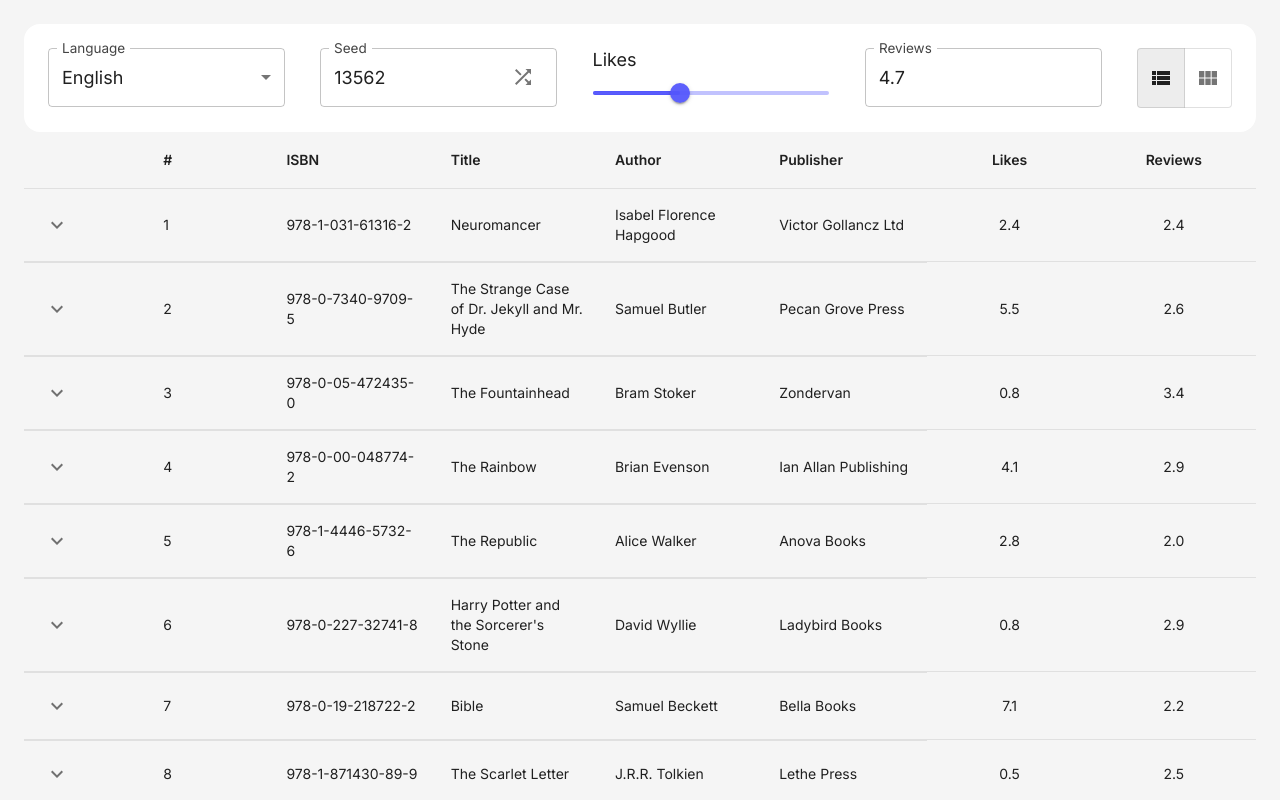
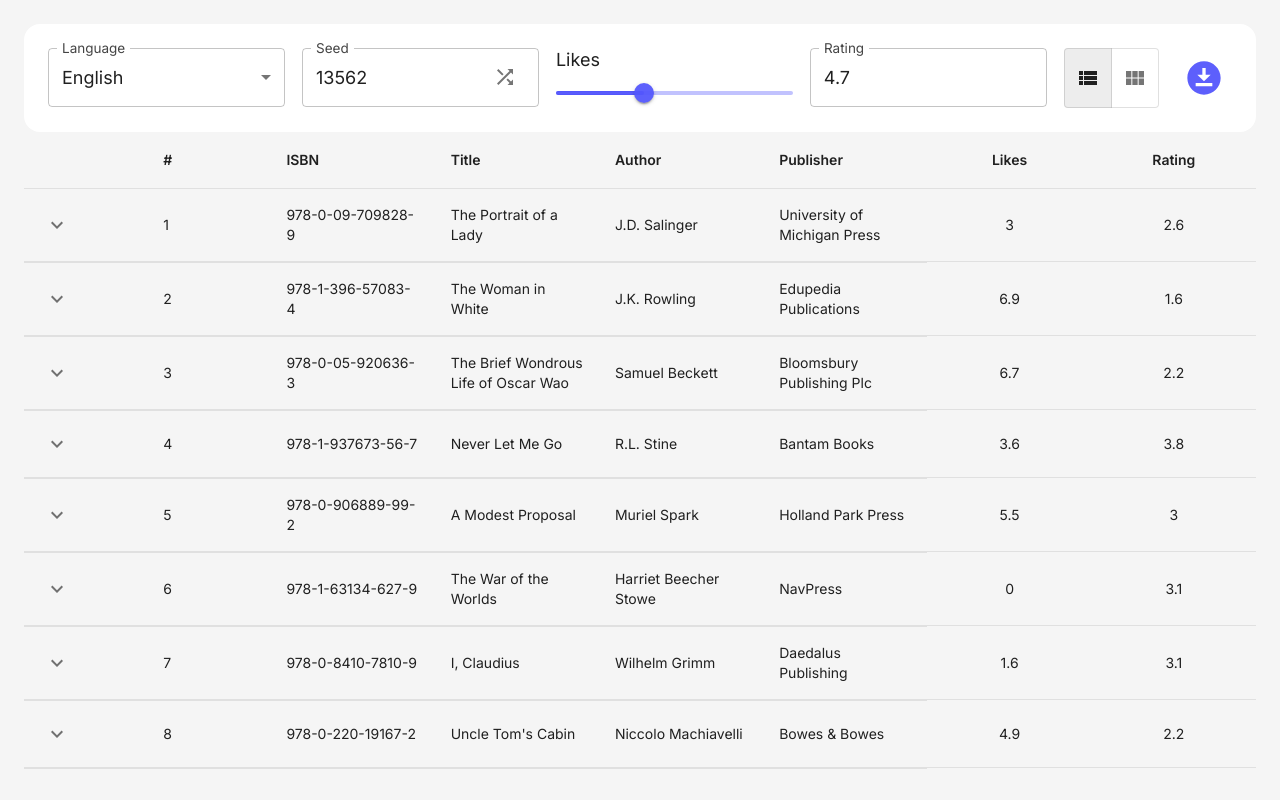
Before and after one commit to krisPosashkova/book-store-app, a Next.js app: page / in a window 1280 px wide. Built offline with nearby package versions, Linux system fonts and the light colour scheme; a web font is replaced by a local one.

Commit message:
add ExportCsvButton and update book rating

```diff
--- a/package.json
+++ b/package.json
@@ -20,6 +20,7 @@
     "modern-css-reset": "^1.4.0",
     "next": "^15.0.2",
     "normalize.css": "^8.0.1",
+    "papaparse": "^5.4.1",
     "react": "^18.3.1",
     "react-dom": "^18.3.1",
     "styled-components": "^6.1.13"
@@ -29,6 +30,7 @@
     "@types/faker": "^6.6.8",
     "@types/lodash.debounce": "^4.0.9",
     "@types/node": "^20",
+    "@types/papaparse": "^5.3.15",
     "@types/react": "^18",
     "@types/react-dom": "^18",
     "eslint": "^8",
--- a/src/app/api/books/route.ts
+++ b/src/app/api/books/route.ts
@@ -22,7 +22,7 @@ export async function GET(request: NextRequest) {
             Math.max(1, Number(searchParams.get("pageSize")) || 20)
         );
         const targetLikes = Number(searchParams.get("averageLikes") || 3.7);
-        const targetRating = Number(searchParams.get("averageReviews") || 4.7);
+        const targetRating = Number(searchParams.get("averageRating") || 4.7);
 
         const config = localeConfigs[region as keyof typeof localeConfigs];
         if (!config) {
--- a/src/components/Books/index.tsx
+++ b/src/components/Books/index.tsx
@@ -15,8 +15,8 @@ const Books = () => {
         setSeed,
         likes,
         setLikes,
-        reviews,
-        setReviews,
+        rating,
+        setRating,
         view,
         setView,
         generateRandomSeed,
@@ -39,11 +39,12 @@ const Books = () => {
                     onSeedChange={setSeed}
                     likes={likes}
                     onLikesChange={setLikes}
-                    reviews={reviews}
-                    onReviewsChange={setReviews}
+                    rating={rating}
+                    onRatingChange={setRating}
                     view={view}
                     onViewChange={setView}
                     generateRandomSeed={generateRandomSeed}
+                    books={books}
                 />
 
                 {error ? (
--- a/src/components/Books/useBooks.tsx
+++ b/src/components/Books/useBooks.tsx
@@ -8,7 +8,7 @@ export const useBooks = () => {
     const [language, setLanguage] = useState<string>("en");
     const [seed, setSeed] = useState<number>(13562);
     const [likes, setLikes] = useState<number>(3.7);
-    const [reviews, setReviews] = useState<number>(4.7);
+    const [rating, setRating] = useState<number>(4.7);
     const [view, setView] = useState<View>("list");
     const [books, setBooks] = useState<Book[]>([]);
     const [currentPage, setCurrentPage] = useState<number>(1);
@@ -31,7 +31,7 @@ export const useBooks = () => {
                 page: String(page),
                 pageSize: "20",
                 averageLikes: String(likes),
-                averageReviews: String(reviews),
+                averageRating: String(rating),
             });
 
             setError(null);
@@ -61,7 +61,7 @@ export const useBooks = () => {
                 setIsLoading(false);
             }
         }, 500),
-        [language, seed, likes, reviews, hasMore]
+        [language, seed, likes, rating, hasMore]
     );
 
     const loadMore = useCallback(() => {
@@ -74,7 +74,7 @@ export const useBooks = () => {
         setCurrentPage(1);
         setHasMore(true);
         fetchBooks(1, true);
-    }, [language, seed, likes, reviews]);
+    }, [language, seed, likes, rating]);
 
     useEffect(() => {
         if (currentPage > 1) {
@@ -89,8 +89,8 @@ export const useBooks = () => {
         setSeed,
         likes,
         setLikes,
-        reviews,
-        setReviews,
+        rating,
+        setRating,
         view,
         setView,
         generateRandomSeed,
--- a/src/components/CustomToolbar/index.tsx
+++ b/src/components/CustomToolbar/index.tsx
@@ -17,6 +17,7 @@ import {
 import { Shuffle, ViewList, ViewModule, FilterList } from "@mui/icons-material";
 import { StickyToolbar } from "./toolbar.styled";
 import { ToolbarProps as CustomToolbarProps } from "@/types/components/toolbar.type";
+import ExportCsvButton from "@/components/ExportCsvButton";
 
 const languages = [
     { value: "en", label: "English" },
@@ -32,10 +33,11 @@ const CustomToolbar: React.FC<CustomToolbarProps> = ({
     onSeedChange,
     likes,
     onLikesChange,
-    reviews,
-    onReviewsChange,
+    rating,
+    onRatingChange,
     view,
     onViewChange,
+    books,
 }) => {
     const [isDrawerOpen, setDrawerOpen] = useState(false);
 
@@ -102,10 +104,10 @@ const CustomToolbar: React.FC<CustomToolbarProps> = ({
             <TextField
                 sx={{ width: { xs: "100%", md: "20%" } }}
                 id="number-input-field"
-                label="Reviews"
+                label="Rating"
                 type="number"
-                value={reviews}
-                onChange={(e) => onReviewsChange(Number(e.target.value))}
+                value={rating}
+                onChange={(e) => onRatingChange(Number(e.target.value))}
                 slotProps={{
                     input: {
                         inputProps: {
@@ -122,13 +124,14 @@ const CustomToolbar: React.FC<CustomToolbarProps> = ({
 
     return (
         <StickyToolbar>
-            <Box sx={{ display: { xs: "flex", md: "none" } }}>
+            <Box sx={{ display: { xs: "flex", md: "none" }, gap: 5 }}>
                 <Button
                     variant="outlined"
                     startIcon={<FilterList />}
                     onClick={handleDrawerToggle}>
                     Filters
                 </Button>
+                <ExportCsvButton books={books} />
             </Box>
 
             <Box
@@ -150,6 +153,7 @@ const CustomToolbar: React.FC<CustomToolbarProps> = ({
                         <ViewModule />
                     </ToggleButton>
                 </ToggleButtonGroup>
+                <ExportCsvButton books={books} />
             </Box>
 
             <Drawer
--- /dev/null
+++ b/src/components/ExportCsvButton/index.tsx
@@ -0,0 +1,61 @@
+import React from "react";
+import { IconButton, Tooltip } from "@mui/material";
+import Papa from "papaparse";
+import { Book } from "@/types/books.type";
+
+import DownloadForOfflineIcon from "@mui/icons-material/DownloadForOffline";
+
+interface ExportCsvButtonProps {
+    books: Book[];
+}
+
+const ExportCsvButton: React.FC<ExportCsvButtonProps> = ({ books }) => {
+    const exportToCSV = () => {
+        if (!books.length) {
+            alert("There is no data to export.");
+            return;
+        }
+
+        const processedBooks = books.map((book) => ({
+            index: book.index,
+            isbn: book.isbn,
+            title: book.title,
+            genre: book.genre,
+            author: book.author,
+            publisher: book.publisher,
+            likes: book.likes,
+            rating: book.rating,
+            reviews: JSON.stringify(book.reviews),
+            coverImage: book.coverImage,
+        }));
+
+        const csv = Papa.unparse(processedBooks, {
+            header: true,
+        });
+
+        const blob = new Blob([csv], { type: "text/csv;charset=utf-8;" });
+        const link = document.createElement("a");
+        const url = URL.createObjectURL(blob);
+        link.href = url;
+        link.setAttribute("download", "books.csv");
+        document.body.appendChild(link);
+        link.click();
+        document.body.removeChild(link);
+    };
+
+    return (
+        <Tooltip title="Export to CSV">
+            <IconButton onClick={exportToCSV}>
+                <DownloadForOfflineIcon
+                    sx={{
+                        width: "40px",
+                        height: "40px",
+                        fill: "#5356fcf0",
+                    }}
+                />
+            </IconButton>
+        </Tooltip>
+    );
+};
+
+export default ExportCsvButton;
--- a/src/components/TableBooks/Row.tsx
+++ b/src/components/TableBooks/Row.tsx
@@ -30,16 +30,7 @@ export function Row({ item }: BookItemProps) {
                 <TableCell>{item.author}</TableCell>
                 <TableCell>{item.publisher}</TableCell>
                 <TableCell align="center">{item.likes}</TableCell>
-                <TableCell align="center">
-                    {item.reviews.length > 0
-                        ? (
-                              item.reviews.reduce(
-                                  (sum, review) => sum + review.rating,
-                                  0
-                              ) / item.reviews.length
-                          ).toFixed(1)
-                        : 0}
-                </TableCell>
+                <TableCell align="center">{item.rating}</TableCell>
             </TableRow>
 
             <TableRow>
--- a/src/components/TableBooks/index.tsx
+++ b/src/components/TableBooks/index.tsx
@@ -26,7 +26,7 @@ const headers: Header[] = [
     { label: "Author", align: "left" },
     { label: "Publisher", align: "left" },
     { label: "Likes", align: "center" },
-    { label: "Reviews", align: "center" },
+    { label: "Rating", align: "center" },
 ];
 
 interface ExtendedBooksProps extends BooksProps {
--- a/src/types/books.type.ts
+++ b/src/types/books.type.ts
@@ -14,6 +14,7 @@ export interface Book {
     reviews: Review[];
     genre: string;
     coverImage: string;
+    rating: number;
 }
 
 export interface BookItemProps {
--- a/src/utils/server.ts
+++ b/src/utils/server.ts
@@ -44,6 +44,20 @@ export function generateReviews(
 
 export function generateBook(index: number, localFaker: Faker): Book {
     const combinedSeed = localFaker.commerce.isbn();
+    const reviews = generateReviews(
+        Number(localFaker.number.float({ min: 0, max: 10 }).toFixed(1)),
+        localFaker
+    );
+
+    const averageRating =
+        reviews.length > 0
+            ? Number(
+                  (
+                      reviews.reduce((sum, review) => sum + review.rating, 0) /
+                      reviews.length
+                  ).toFixed(1)
+              )
+            : 0.0;
 
     return {
         index,
@@ -53,10 +67,8 @@ export function generateBook(index: number, localFaker: Faker): Book {
         author: localFaker.book.author(),
         publisher: localFaker.book.publisher(),
         likes: Number(localFaker.number.float({ min: 0, max: 10 }).toFixed(1)),
-        reviews: generateReviews(
-            Number(localFaker.number.float({ min: 0, max: 10 }).toFixed(1)),
-            localFaker
-        ),
+        rating: averageRating,
+        reviews,
         coverImage: `${URL_IMAGE_FIKER}/seed/${combinedSeed}/400/300/`,
     };
 }
```
Also changed, not shown: src/types/components/toolbar.type.ts (+5 -2 lines), 1 other file (tests, documents, lock files or other folders).
